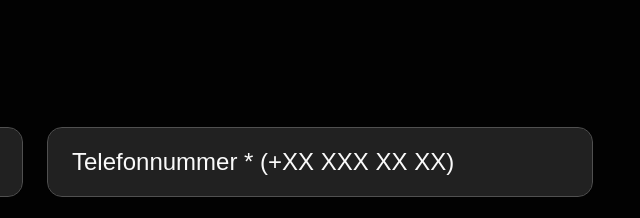
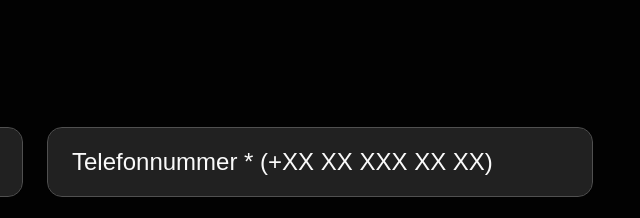
Before and after one commit to sidlerj/m307_LB02, a plain HTML site: page index.html in a window 1280 px wide. Shown: the part 2420-2638 px from the top of the page, 605-1245 px from the left. Drawn offline with nearby package versions, Linux system fonts and the light colour scheme; a web font is replaced by a local one.

Commit message:
fix Telefonnummer

```diff
--- a/index.html
+++ b/index.html
@@ -376,7 +376,7 @@
                         <span class="error" aria-live="polite"></span>
                     </div>
                     <label class="col" for="phoneNumber">
-                        <input type="text" id="phoneNumber" class="form-control" placeholder="Telefonnummer * (+XX XXX XX XX)" required pattern="[+]{1}[1-9]{2}[ ]{1}[1-9]{3}[ ]{1}[1-9]{2}[ ]{1}[1-9]{2}" minlength="2">
+                        <input type="text" id="phoneNumber" class="form-control" placeholder="Telefonnummer * (+XX XX XXX XX XX)" required pattern="[+]{1}[1-9]{2}[ ]{1}[1-9]{2}[ ]{1}[1-9]{3}[ ]{1}[1-9]{2}[ ]{1}[1-9]{2}" minlength="2">
                         <span class="error" aria-live="polite"></span>
                     </label>
                 </div>
```
